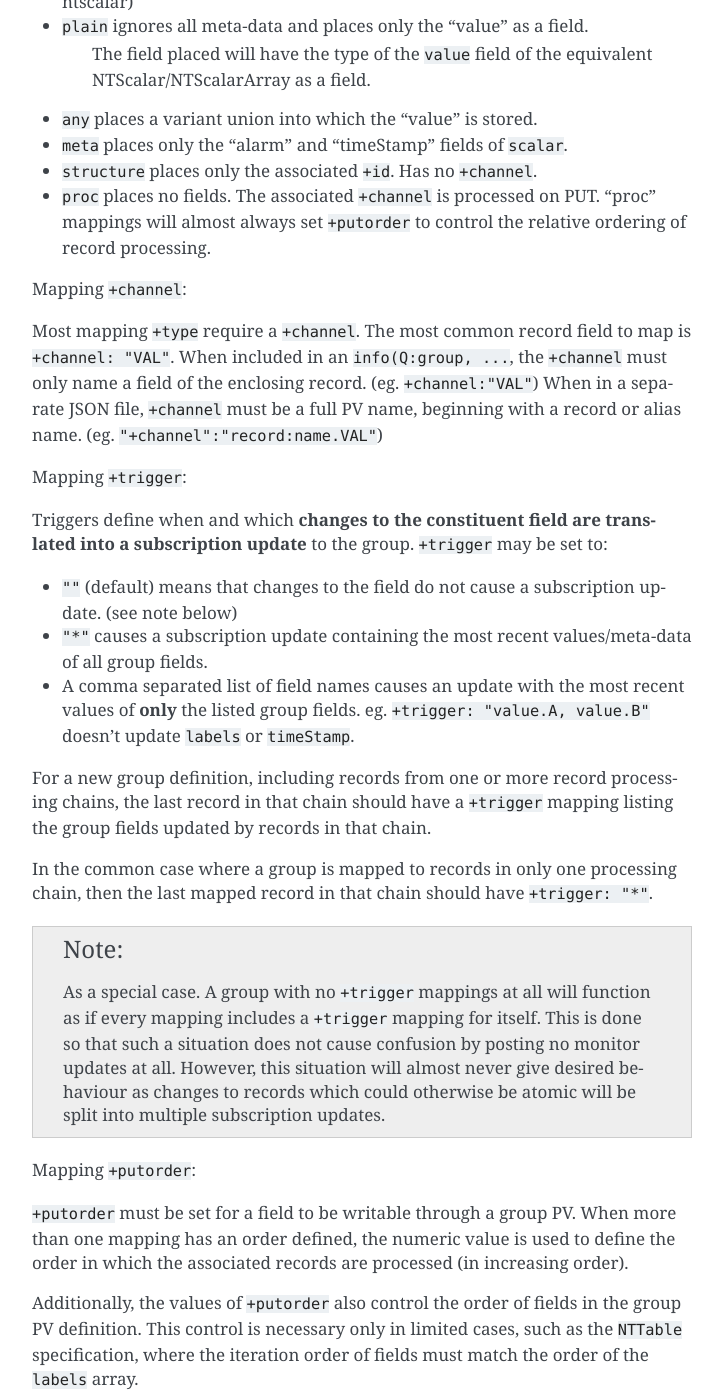
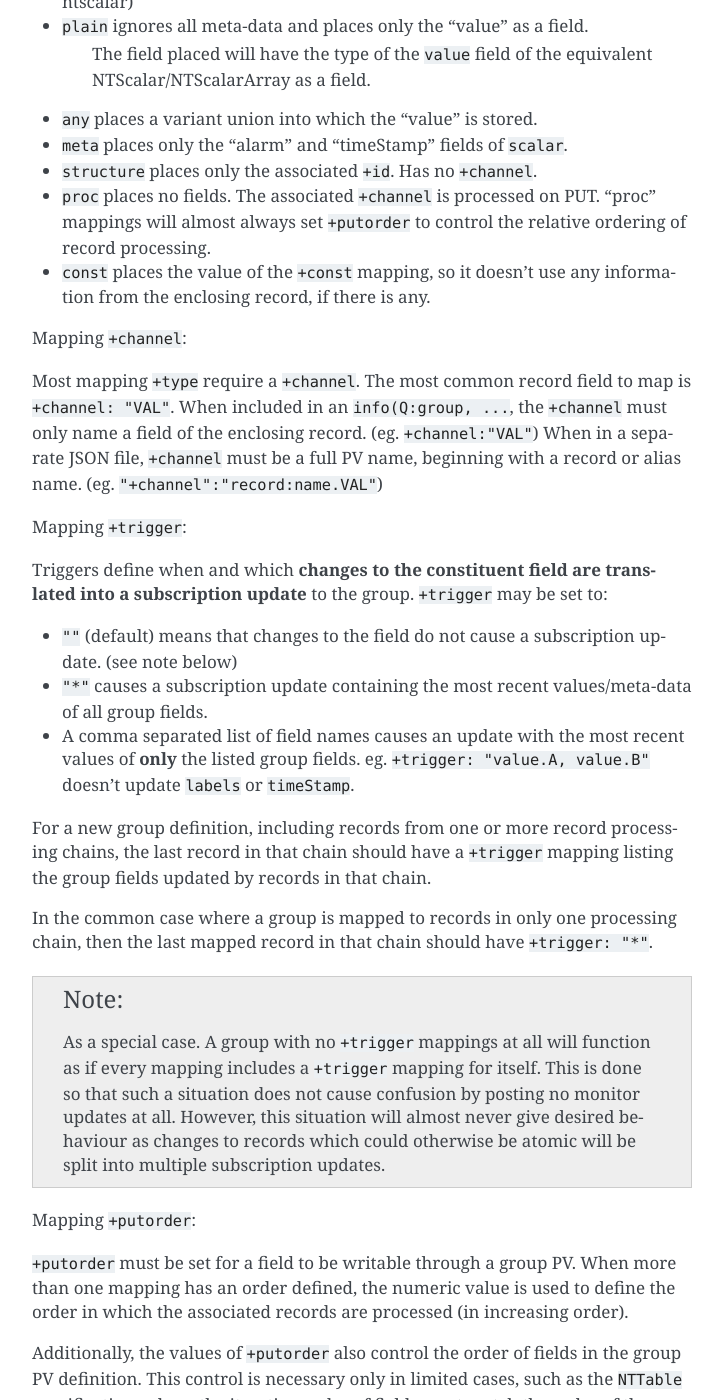
Before and after one commit to epics-base/pvxs, a Sphinx documentation site: the page built from documentation/qgroup.rst, in a window 1280 px wide and 1400 px high, scrolled down 2158 px. Shown: the whole window, without its empty margins (388-1111 px from the left). Built offline with Sphinx 7.4.7, drawn with Linux system fonts in a browser that asks for light colours; pages that are not in the unit, such as notebooks, are missing from menus; some of the changed text lies outside the part shown.

Commit message:
doc: document +const mapping.

```diff
--- a/documentation/qgroup.rst
+++ b/documentation/qgroup.rst
@@ -108,6 +108,8 @@ Mapping ``+type``:
 - ``proc`` places no fields.  The associated ``+channel`` is processed on PUT.
   "proc" mappings will almost always set ``+putorder`` to control the relative
   ordering of record processing.
+- ``const`` places the value of the ``+const`` mapping, so it doesn't use any
+  information from the enclosing record, if there is any.
 
 
 Mapping ``+channel``:
@@ -151,6 +153,8 @@ the order in which the associated records are processed (in increasing order).
 Additionally, the values of ``+putorder`` also control the order of fields in the group PV definition.
 This control is necessary only in limited cases, such as the ``NTTable`` specification,
 where the iteration order of fields must match the order of the ``labels`` array.
+
+``+const`` must be set when using ``+type: "const"``. It accepts literals, e.g. integers, floats, and strings.
 
 .. _understandinggroups:
 
```
